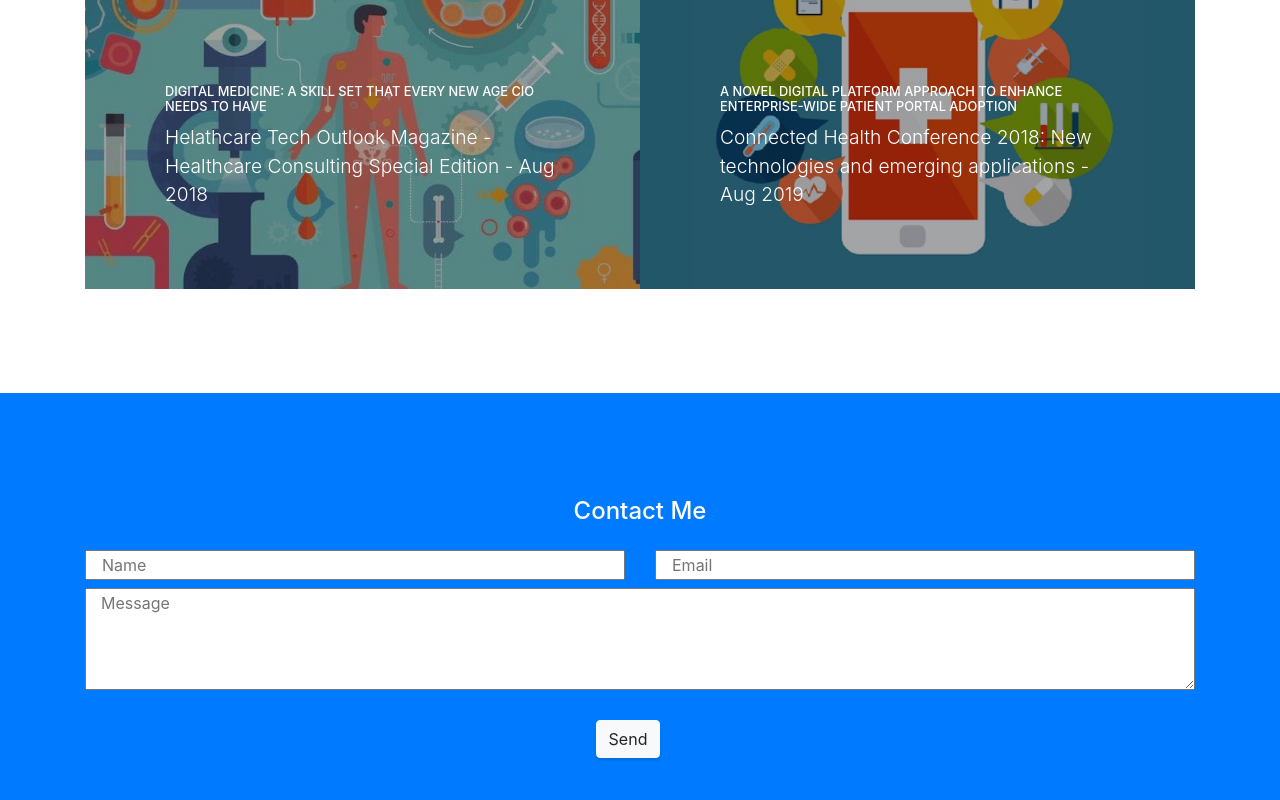
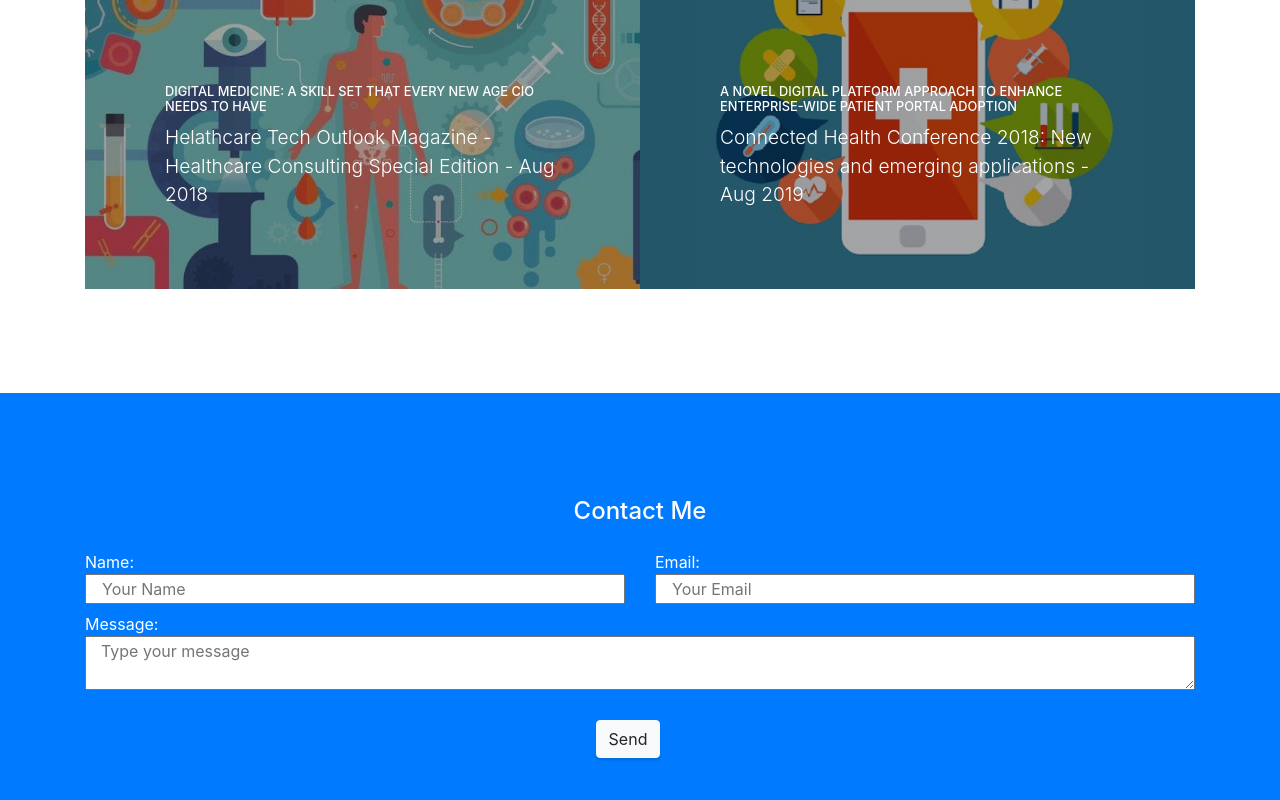
Before and after one commit to ShrawanPatel/shrawanpatel, a website with bundled scripts: page index.html in a window 1280 px wide. Shown: the part 2980-3780 px from the top of the page. Built offline with nearby package versions, Linux system fonts and the light colour scheme.

Commit message:
Removing .php file for form submission and addition of formspree.io code.

```diff
--- a/index.html
+++ b/index.html
@@ -82,7 +82,7 @@
     <div class="container">
       <div class="content-section-heading text-center">
         <h4 class="mb-3">Speaking</h4>
-        <p class="mb-5">I love to discuss innovation in health technology and its application in a real world setting to improve the lives of patients. What works, what doesn't work, and how we continue taking strides foward. Feel free to <a href="#contact" class="text-white" style="text-decoration: underline;">reach out to me </a> if I might be a good fit for your event.</p>
+        <p class="mb-5">I love to discuss innovation in health technology and its application in a real world setting to improve the lives of patients. What works, what doesn't work, and how we continue to take strides foward. Feel free to <a href="#contact" class="text-white" style="text-decoration: underline;">reach out to me </a> if I might be a good fit for your event.</p>
       </div>
       <div class="row">
         <div class="col-lg-12 col-md-12 mb-3">
@@ -197,23 +197,20 @@
 
   <!-- contact -->
   <section class="content-section bg-primary text-white" id="contact">
-
-
-        <div class="container text-center">
-        <h4 class="mb-4">Contact Me</h4>
-          <form method="post" role="form" action="sendmessage.php">
-            <input type="hidden" value="Shrawan.patel@doctors.net.uk" name="send_to" />
-              <input type="hidden" value="Shrawanpatel.com" name="send_from" />
-              <input type="hidden" value="Thankyou.html" name="redirect" />
-            <div class="row">
-              <div class="col-lg-6 col-sm-12 mb-2"><input class="col-lg-12" type="text" name="name" id="name" placeholder="Name" /></div>
-              <div class="col-lg-6 col-sm-12 mb-2"><input class="col-lg-12" type="email" name="email" id="email" placeholder="Email" /></div>
-              <div class="col-lg-12 mb-4"><textarea class="col-lg-12" name="message" id="message" placeholder="Message" rows="4"></textarea></div>
-              <div style="margin-right: auto; margin-left: auto">
-              <button type="submit" value="Send Message" class="btn btn-xl btn-light mr-4">Send</button>
-            </div>
-            </div>
-          </form>
+        <div class="container">
+        <h4 class="mb-4 text-center">Contact Me</h4>
+          <form name="input" method="POST" action="https://formspree.io/shrawan.patel@doctors.net.uk">
+          	<div class="row">
+	            <div class="col-lg-6 col-sm-12 mb-2"> Name: <input class="col-lg-12" type="text" name="Name" placeholder="Your Name"></div>
+	            <div class="col-lg-6 col-sm-12 mb-2"> Email: <input class="col-lg-12" type="email" name="_replyto" placeholder="Your Email"></div>
+	            <div class="col-lg-12 mb-4"> Message: <textarea class="col-lg-12" name="message" placeholder="Type your message"></textarea></div>
+            	<div style="margin-right: auto; margin-left: auto">
+	            	<input class="btn btn-xl btn-light mr-4" type="submit" value="Send">
+	            	<input type="hidden" name="subject" value="Message from shrawanpatel.com">
+	            	<input type="hidden" name="_next" value="thankyou.html">
+            	</div>
+			</div>
+		  </form>
         </div>
   </section>
 
```
